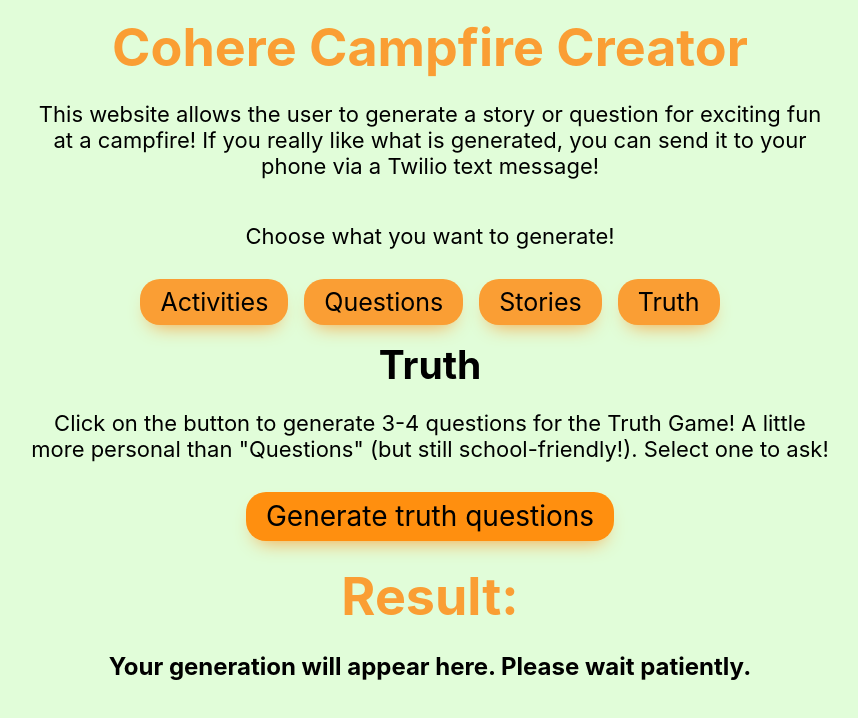
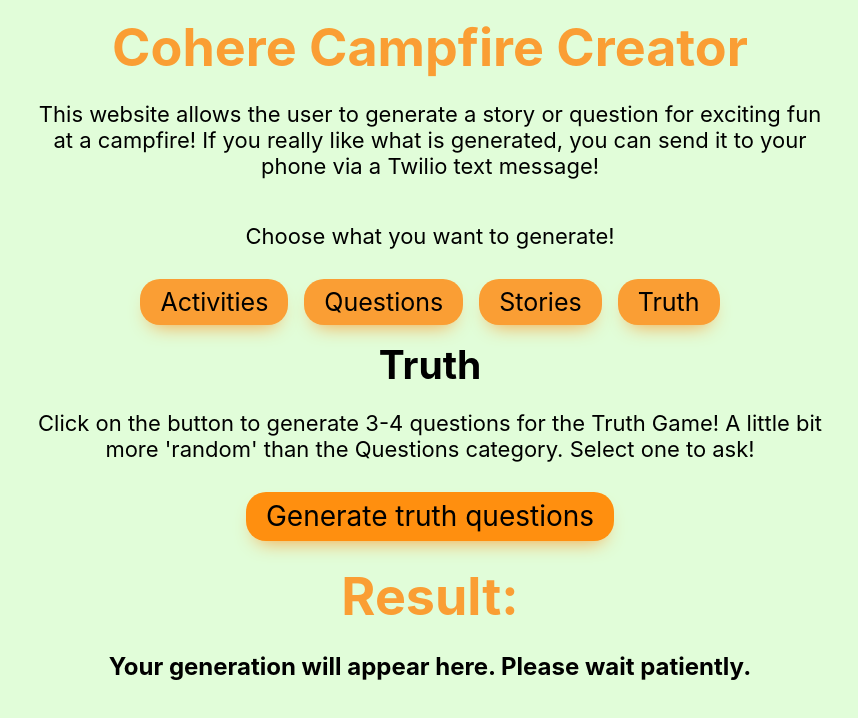
Before and after one commit to geerma/CohereCampingCreator, a React (Create React App) app: page / in a window 1280 px wide. Both pictures are taken after a click on the button "Truth". Shown: the top 718 px of the page, without its empty margins (210-1068 px from the left). Built offline with nearby package versions, Linux system fonts and the light colour scheme.

Commit message:
before adding new page

```diff
--- a/src/App.js
+++ b/src/App.js
@@ -92,7 +92,7 @@
             <div>
               <h2>Questions</h2>
               <p>
-                Click on the button to generate an exciting question to ask!
+                Click on the button to generate an exciting question to ask! Leads to deep conversations around the campfire!
               </p>
               <button onClick={() => handleSubmit("questions")}>
                 Generate a question
@@ -103,7 +103,7 @@
               <h2>Stories</h2>
               <p>
                 Click on the button to generate the title of a scary story! It
-                will also generate some snippets of the story as a reference.
+                will also generate some snippets of the story as a reference, and someone can improvise the rest!
               </p>
               <button onClick={() => fetchStory()}>Generate a story</button>
             </div>
@@ -112,8 +112,7 @@
               <h2>Truth</h2>
               <p>
                 Click on the button to generate 3-4 questions for the Truth
-                Game! A little more personal than "Questions" (but still
-                school-friendly!). Select one to ask!
+                Game! A little bit more 'random' than the Questions category. Select one to ask!
               </p>
               <button onClick={() => handleSubmit("truth")}>
                 Generate truth questions
```
